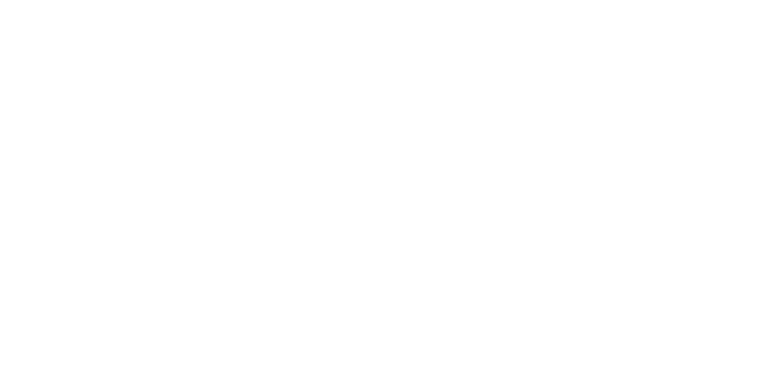
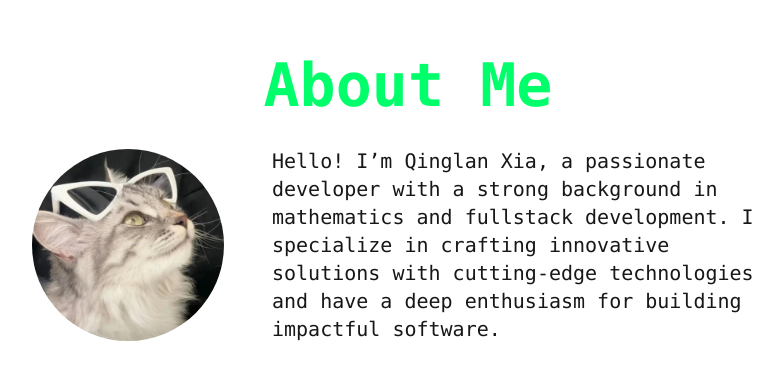
Before and after one commit to JusArthur/My-Protofolio, a Next.js app: page / in a window 1280 px wide. Shown: the part 1001-1380 px from the top of the page, without its empty margins (232-1015 px from the left). Before the commit the page ends 800 px from the top, so only its background shows below. Built offline with nearby package versions, Linux system fonts and the light colour scheme.

Commit message:
Completed the aboutMe part

```diff
--- a/app/page.js
+++ b/app/page.js
@@ -1,13 +1,14 @@
 import Image from "next/image";
 import Navbar from "../components/Navbar";
 import Hero from "@/components/Hero";
+import AboutMe from "@/components/AboutMe";
 
 export default function Home() {
   return (
     <div>
       <Navbar />
       <Hero />
-
+      <AboutMe/>
     </div>
   );
 }
--- /dev/null
+++ b/components/AboutMe.js
@@ -0,0 +1,84 @@
+"use client";
+
+import React, { useEffect, useState } from "react";
+import { motion } from "framer-motion";
+
+const AboutMe = () => {
+  const [isInView, setIsInView] = useState(false);
+
+  useEffect(() => {
+    const handleScroll = () => {
+      const element = document.getElementById("aboutMe");
+      if (element) {
+        const rect = element.getBoundingClientRect();
+        if (rect.top <= window.innerHeight / 1.5) {
+          setIsInView(true);
+        }
+      }
+    };
+
+    window.addEventListener("scroll", handleScroll);
+    return () => {
+      window.removeEventListener("scroll", handleScroll);
+    };
+  }, []);
+
+  return (
+    <section
+      id="aboutMe"
+      className="bg-background text-foreground min-h-screen flex flex-col justify-center items-center relative font-mono"
+    >
+      <motion.h2
+        className="text-primary text-4xl md:text-6xl font-bold mb-8"
+        initial={{ x: "-100vw", opacity: 0 }}
+        animate={isInView ? { x: 0, opacity: 1 } : {}}
+        transition={{ type: "spring", stiffness: 50, duration: 1 }}
+      >
+        About Me
+      </motion.h2>
+
+      <div className="flex flex-col md:flex-row items-center space-y-8 md:space-y-0 md:space-x-12">
+        {/* Profile Picture */}
+        <motion.div
+          className="w-48 h-48 rounded-full bg-secondary overflow-hidden"
+          initial={{ x: "-100vw", opacity: 0 }}
+          animate={isInView ? { x: 0, opacity: 1 } : {}}
+          transition={{
+            type: "spring",
+            stiffness: 50,
+            delay: 0.2,
+            duration: 1,
+          }}
+        >
+          <img
+            src="/justin_xia.png"
+            alt="Profile Picture"
+            className="w-full h-full object-cover"
+          />
+        </motion.div>
+
+        {/* Introduction Text */}
+        <motion.div
+          className="max-w-lg text-center md:text-left"
+          initial={{ x: "100vw", opacity: 0 }}
+          animate={isInView ? { x: 0, opacity: 1 } : {}}
+          transition={{
+            type: "spring",
+            stiffness: 50,
+            delay: 0.4,
+            duration: 1,
+          }}
+        >
+          <p className="text-lg md:text-xl">
+            Hello! I’m Qinglan Xia, a passionate developer with a strong
+            background in mathematics and fullstack development. I specialize in
+            crafting innovative solutions with cutting-edge technologies and
+            have a deep enthusiasm for building impactful software.
+          </p>
+        </motion.div>
+      </div>
+    </section>
+  );
+};
+
+export default AboutMe;
--- a/components/Hero.js
+++ b/components/Hero.js
@@ -1,6 +1,90 @@
+'use client'
+
+import React, { useEffect } from "react";
+
 const Hero = () => {
+  useEffect(() => {
+    const canvas = document.getElementById("cometCanvas");
+    const ctx = canvas.getContext("2d");
+
+    let width = canvas.width = window.innerWidth;
+    let height = canvas.height = window.innerHeight;
+
+    const comet = {
+      x: Math.random() * width,
+      y: Math.random() * height,
+      radius: 3,
+      dx: Math.random() * 2 + 2,
+      dy: Math.random() * 2 - 1,
+      tail: []
+    };
+
+    function drawComet() {
+      ctx.clearRect(0, 0, width, height);
+
+      // Draw the comet tail
+      for (let i = comet.tail.length - 1; i >= 0; i--) {
+        const opacity = i / comet.tail.length;
+        ctx.beginPath();
+        ctx.arc(comet.tail[i].x, comet.tail[i].y, comet.radius, 0, 2 * Math.PI);
+        ctx.fillStyle = `rgba(0, 255, 106, ${opacity})`;
+        ctx.fill();
+      }
+
+      // Draw the comet head
+      ctx.beginPath();
+      ctx.arc(comet.x, comet.y, comet.radius * 2, 0, 2 * Math.PI);
+      ctx.fillStyle = "rgba(0, 255, 106, 1)";
+      ctx.fill();
+    }
+
+    function updateComet() {
+      comet.tail.push({ x: comet.x, y: comet.y });
+
+      if (comet.tail.length > 20) {
+        comet.tail.shift();
+      }
+
+      comet.x += comet.dx;
+      comet.y += comet.dy;
+
+      if (comet.x > width || comet.y > height || comet.y < 0) {
+        comet.x = Math.random() * width;
+        comet.y = Math.random() * height / 2;
+        comet.dx = Math.random() * 2 + 2;
+        comet.dy = Math.random() * 2 - 1;
+        comet.tail = [];
+      }
+    }
+
+    function animate() {
+      updateComet();
+      drawComet();
+      requestAnimationFrame(animate);
+    }
+
+    animate();
+
+    // Resize canvas on window resize
+    window.addEventListener("resize", () => {
+      width = canvas.width = window.innerWidth;
+      height = canvas.height = window.innerHeight;
+    });
+
+    return () => {
+      window.removeEventListener("resize", () => {});
+    };
+  }, []);
+
+
   return (
     <section className="bg-background text-foreground min-h-screen flex flex-col justify-center items-center -mt-16">
+      {/* Canvas for the comet animation */}
+      <canvas
+        id="cometCanvas"
+        className="absolute top-0 left-0 w-full h-full"
+      ></canvas>
+
       <h1 className="font-mono text-primary text-5xl md:text-7xl font-bold text-center">
         Hi, I'm Qinglan Xia!
       </h1>
@@ -8,7 +92,8 @@ const Hero = () => {
         Methematician | Mobile Developer | Fullstack Developer
       </p>
       <p className="font-mono text-text mt-6 text-center max-w-3xl">
-      Fire can be extinguished but not stripped of its heat; a person can be harmed but not robbed of their determination.
+        Fire can be extinguished but not stripped of its heat; a person can be
+        harmed but not robbed of their determination.
       </p>
       <div className="mt-8 flex space-x-4">
         <button className="font-mono bg-primary text-background px-6 py-3 rounded-full text-lg hover:bg-secondary">
--- a/package.json
+++ b/package.json
@@ -19,5 +19,6 @@
     "eslint": "^9",
     "eslint-config-next": "15.1.6",
     "@eslint/eslintrc": "^3"
-  }
+  },
+  "packageManager": "yarn@1.22.22+sha512.a6b2f7906b721bba3d67d4aff083df04dad64c399707841b7acf00f6b133b7ac24255f2652fa22ae3534329dc6180534e98d17432037ff6fd140556e2bb3137e"
 }
```
Also changed, not shown: public/justin_xia.png (added).
